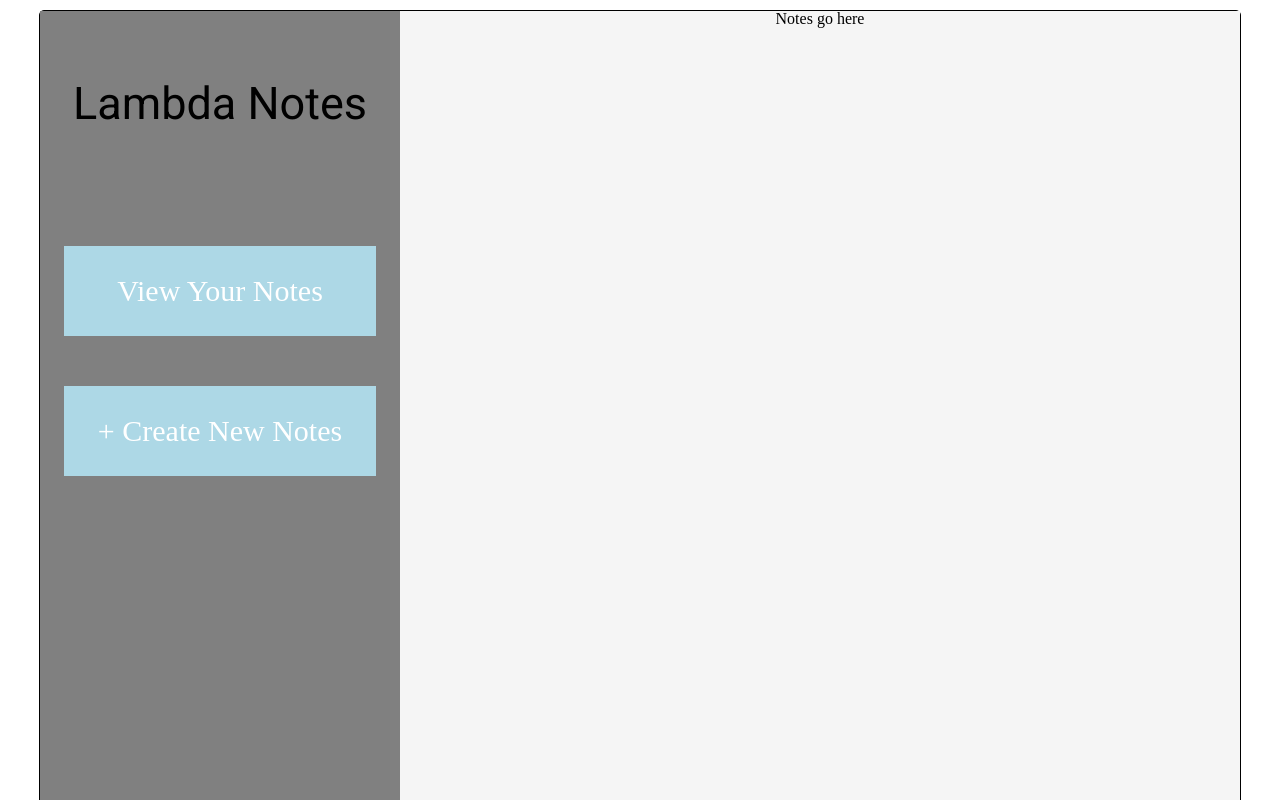
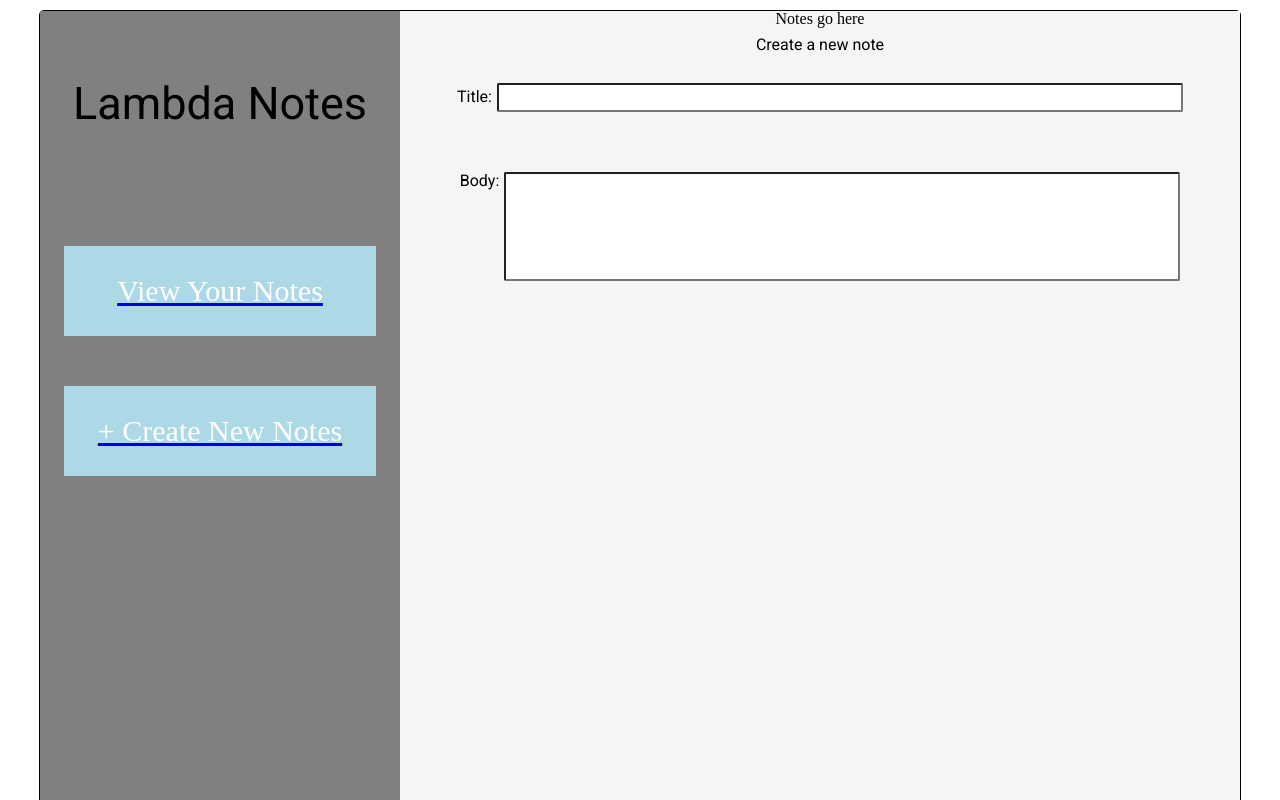
Before and after one commit to CarloC24/Lambda-Notes, a React (Create React App) app: page /new in a window 1280 px wide. Shown: the top 800 px of the page. Built offline with nearby package versions, Linux system fonts and the light colour scheme; no server answers.

Commit message:
will be working on displaying

```diff
--- a/package.json
+++ b/package.json
@@ -8,6 +8,7 @@
     "react": "^16.7.0-alpha.0",
     "react-dom": "^16.7.0-alpha.0",
     "react-redux": "^5.1.0",
+    "react-router": "^4.3.1",
     "react-router-dom": "^4.3.1",
     "react-scripts": "^2.0.6-next.c662dfb0",
     "redux": "^4.0.1",
--- a/src/App.js
+++ b/src/App.js
@@ -1,10 +1,12 @@
 import React, { useEffect } from 'react';
 import logo from './logo.svg';
 import './App.css';
-import { Route } from 'react-router-dom';
+import { Route, Switch } from 'react-router-dom';
+import { withRouter } from 'react-router';
 import NotesMain from './components/NotesFunctions/Notes-Main';
+import newNote from './components/CRUD/Create/create-note';
 import './CSS/index.scss';
-import listview from './components/CRUD/Read/list-view';
+import listView from './components/CRUD/Read/list-view';
 import { connect } from 'react-redux';
 import { show_notes } from './actions';
 
@@ -19,7 +21,11 @@ const App = props => {
       </div>
       <div className="notes-side">
         <h1>Notes go here</h1>
-        <Route exact path="/" component={listview} />
+        <Switch>
+          <Route exact path="/" component={listView} />
+          <Route exact path="/new" component={newNote} />
+          <Route component={NotesMain} />
+        </Switch>
       </div>
     </div>
   );
@@ -31,7 +37,9 @@ const mapDispatchToProps = dispatch => {
   };
 };
 
-export default connect(
-  null,
-  mapDispatchToProps
-)(App);
+export default withRouter(
+  connect(
+    null,
+    mapDispatchToProps
+  )(App)
+);
--- /dev/null
+++ b/src/CSS/create-note.scss
@@ -0,0 +1,24 @@
+.new {
+  margin: 10px auto;
+  display: flex;
+  flex-direction: column;
+  font-family: Roboto;
+
+  .new-container {
+    margin: 30px 0;
+
+    .new-title {
+      padding: 5px;
+      width: 80%;
+      border-radius: 2px;
+    }
+    label {
+      margin-right: 5px;
+    }
+    .new-body {
+      padding: 0px 0px 90px 0px;
+      width: 80%;
+      border-radius: 2px;
+    }
+  }
+}
--- a/src/CSS/index.scss
+++ b/src/CSS/index.scss
@@ -2,3 +2,5 @@
 @import url('https://fonts.googleapis.com/css?family=Roboto');
 @import 'App.scss';
 @import 'NotesMain.scss';
+@import 'list-notes.scss';
+@import 'create-note.scss';
--- /dev/null
+++ b/src/CSS/list-notes.scss
@@ -0,0 +1,3 @@
+.list-notes {
+  height: 200px;
+}
--- a/src/actions/index.js
+++ b/src/actions/index.js
@@ -6,5 +6,6 @@ export const show_notes = () => dispatch => {
   console.log('reached shownotes');
   axios
     .get('https://killer-notes.herokuapp.com/')
-    .then(res => console.log(res, 'reached the notes'));
+    .then(res => dispatch({ type: SHOW_NOTES, payload: res.data }))
+    .catch(err => alert(err));
 };
--- /dev/null
+++ b/src/components/CRUD/Create/create-note.js
@@ -0,0 +1,22 @@
+import React from 'react';
+import '../../../CSS/index.scss';
+
+const newNote = () => {
+  return (
+    <div>
+      <form className="new">
+        <h1 className="new-heading">Create a new note</h1>
+        <div className="new-container">
+          <label>Title:</label>
+          <input type="text" className="new-title" />
+        </div>
+        <div className="new-container">
+          <label className="label-body">Body:</label>
+          <input type="text" className="new-body" />
+        </div>
+      </form>
+    </div>
+  );
+};
+
+export default newNote;
--- a/src/components/CRUD/Read/list-view.js
+++ b/src/components/CRUD/Read/list-view.js
@@ -1,5 +1,21 @@
-import React from 'react';
+import React, { Component } from 'react';
+import { connect } from 'react-redux';
+import { withRouter } from 'react-router-dom';
 
-export default () => {
-  return <div />;
+const listView = () => {
+  return (
+    <div className="list-notes">
+      <h1>Your notes</h1>
+      <h1>Viewed notes</h1>
+    </div>
+  );
 };
+
+const mapStateToProps = state => ({});
+
+const mapDispatchToProps = {};
+
+export default connect(
+  mapStateToProps,
+  mapDispatchToProps
+)(listView);
--- a/src/components/NotesFunctions/Notes-Main.js
+++ b/src/components/NotesFunctions/Notes-Main.js
@@ -1,15 +1,19 @@
 import React from 'react';
 import '../../CSS/index.scss';
+import { Link, withRouter } from 'react-router-dom';
 
 const Notes = () => {
   return (
     <div className="notes-functions">
       <h1>Lambda Notes</h1>
-
-      <div class="list-view">View Your Notes</div>
-      <div class="add-notes">+ Create New Notes</div>
+      <Link to="/">
+        <div class="list-view">View Your Notes</div>
+      </Link>
+      <Link to="/new">
+        <div class="add-notes">+ Create New Notes</div>
+      </Link>
     </div>
   );
 };
 
-export default Notes;
+export default withRouter(Notes);
--- a/src/reducers/notesReducer.js
+++ b/src/reducers/notesReducer.js
@@ -1,3 +1,4 @@
+import { SHOW_NOTES } from '../actions';
 const initialState = {
   notes: [],
   name: 'Carlo'
@@ -5,6 +6,11 @@ const initialState = {
 
 export default (state = initialState, action) => {
   switch (action.type) {
+    case SHOW_NOTES:
+      return {
+        ...state,
+        notes: action.payload
+      };
     default:
       return state;
   }
```
